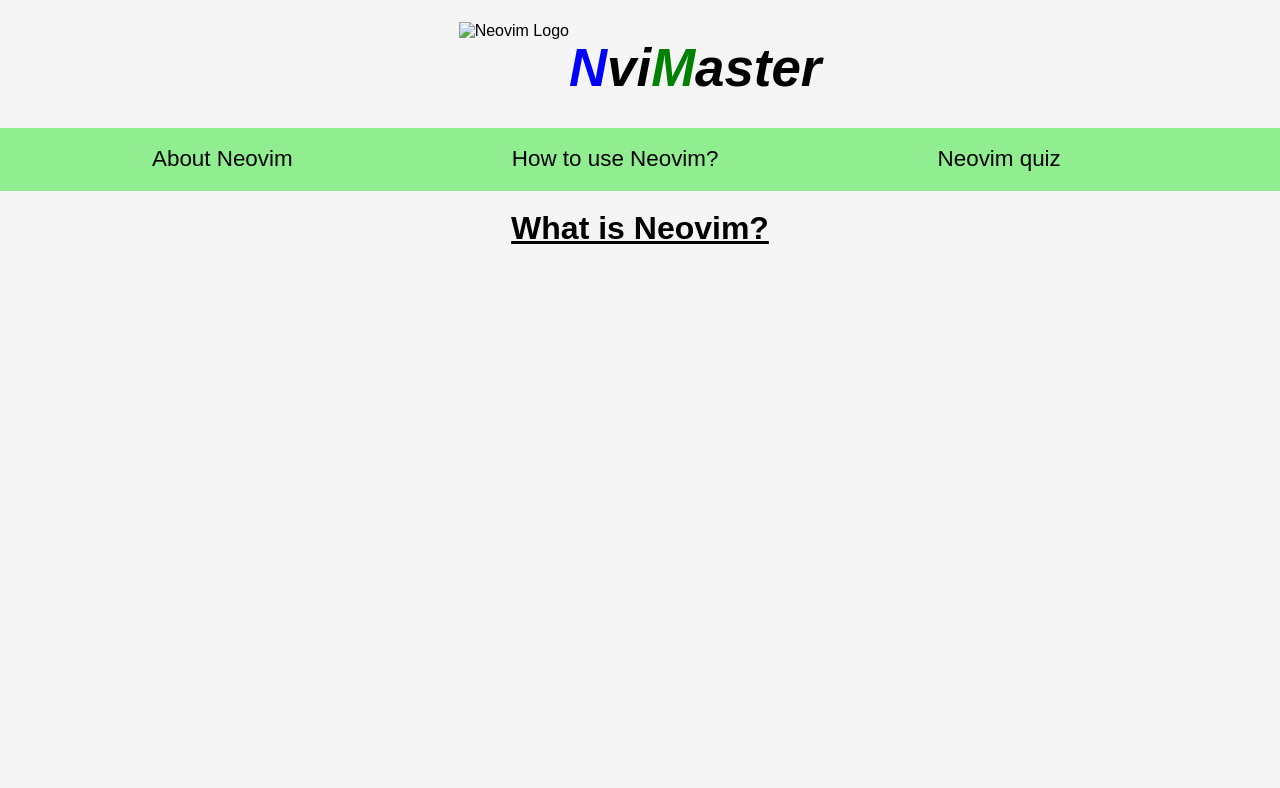
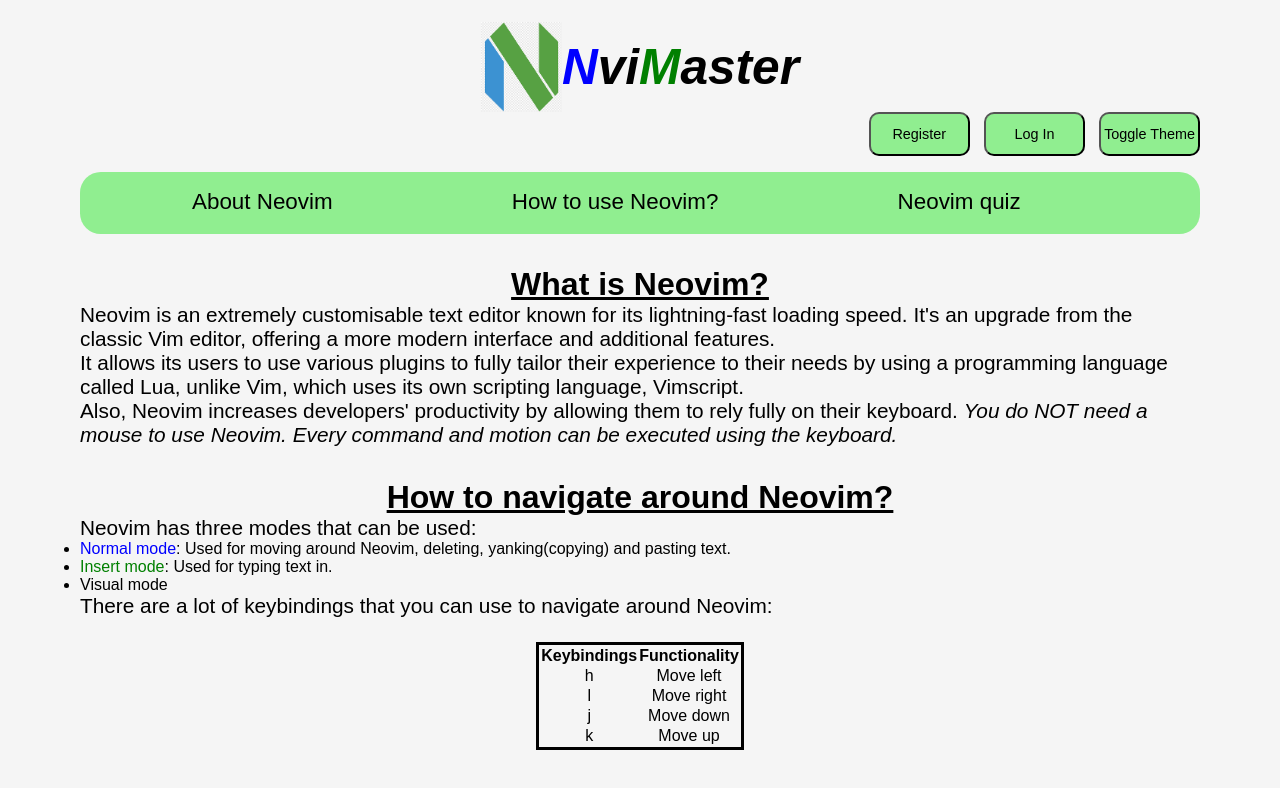
Before and after one commit to FatihThaDev/NviMaster, a plain HTML site: page index.html in a window 1280 px wide. Drawn offline with Linux system fonts and the light colour scheme; a web font is replaced by a local one.

Commit message:
Added login and register buttons and some paragraphs.

```diff
--- a/index.html
+++ b/index.html
@@ -18,22 +18,77 @@
 
 <body>
   <header>
-    <img src="./images/nvim-logo.png" alt="Neovim Logo" height="90">
-    <h1 id="title"><span style="color:blue">N</span>vi<span style="color:green">M</span>aster</h1>
+    <div style="display: flex; justify-content: center; align-items: center;">
+      <img src="./images/nvim-logo.png" alt="Neovim Logo" height="90" class="nvim-logo">
+      <h1 id="title"><span style="color:blue">N</span>vi<span style="color:green">M</span>aster</h1>
+    </div>
+    <div style="display: flex; align-items: center; justify-content: right;">
+      <button type="button" class="login-buttons">Register</button>
+      <button type="button" class="login-buttons">Log In</button>
+      <button type="button" id="theme-button">Toggle Theme</button>
+    </div>
   </header>
 
   <main>
     <nav>
       <ul>
-        <li><a href="#">About Neovim</a>
+        <li><a href="#about-nvim">About Neovim</a>
         </li>
-        <li>How to use Neovim?</li>
-        <li>Neovim quiz</li>
+        <li><a href="#">How to use Neovim?</a></li>
+        <li><a href="#">Neovim quiz</a></li>
       </ul>
     </nav>
 
     <div class="about">
-      <h1><u>What is Neovim?</u></h1>
+      <article>
+        <h1 class="titles" id="about-nvim"><u>What is Neovim?</u></h1>
+        <p class="content">Neovim is an extremely customisable text editor known for its lightning-fast loading speed.
+          It's an upgrade from the classic Vim editor, offering a more modern interface and additional features.
+        </p>
+        <p class="content">It allows its users to use various plugins to fully tailor their experience to their
+          needs by using a programming language called Lua, unlike Vim, which uses its own scripting language,
+          Vimscript.</p>
+        <p class="content">Also, Neovim increases developers' productivity by allowing them to rely fully on their
+          keyboard. <em>You do NOT need a mouse to use Neovim. Every command and motion can be executed using the
+            keyboard.</em></p>
+      </article>
+
+      <article>
+        <h1 class="titles"><u>How to navigate around Neovim?</u></h1>
+        <p class="content">Neovim has three modes that can be used:</p>
+        <ul>
+          <li><span style="color: blue;">Normal mode</span>: Used for moving around Neovim, deleting,
+            yanking(copying) and pasting text.</li>
+          <li><span style="color: green">Insert mode</span>: Used for typing text in.</li>
+          <li><span>Visual mode</span></li>
+        </ul>
+
+        <p class="content">There are a lot of keybindings that you can use to navigate around Neovim:</p>
+
+        <table>
+          <tr>
+            <th>Keybindings</th>
+            <th>Functionality</th>
+          </tr>
+          <tr>
+            <td>h</td>
+            <td>Move left</td>
+          </tr>
+          <tr>
+            <td>l</td>
+            <td>Move right</td>
+          </tr>
+          <tr>
+            <td>j</td>
+            <td>Move down</td>
+          </tr>
+          <tr>
+            <td>k</td>
+            <td>Move up</td>
+          </tr>
+        </table>
+
+      </article>
     </div>
   </main>
 </body>
--- a/styles.css
+++ b/styles.css
@@ -5,20 +5,26 @@
 
 body {
   margin-top: 1.4em;
+  margin-left: 5em;
+  margin-right: 5em;
   font-family: "Afacad Flux", sans-serif;
   background-color: whitesmoke;
 }
 
 header {
-  display: flex;
-  align-items: center;
-  justify-content: center;
+  display: grid;
+  grid-template-columns: 1fr;
 }
 
 #title {
   font-weight: bold;
   font-style: italic;
-  font-size: 3.3em;
+  font-size: 3.1em;
+}
+
+a {
+  text-decoration: none;
+  color: inherit;
 }
 
 nav>ul {
@@ -27,14 +33,10 @@
   align-items: center;
   text-align: center;
   width: 100%;
-  background-color: lightgreen;
   margin-top: 1em;
   padding: 1.1em 0 1.2em 0;
-}
-
-a {
-  text-decoration: none;
-  color: inherit;
+  background-color: lightgreen;
+  border-radius: 1.3em;
 }
 
 nav>ul>li {
@@ -50,10 +52,61 @@
 }
 
 .about {
-  display: flex;
-  align-items: center;
-  justify-content: center;
-  margin-top: 1.2em;
+  display: block;
+  margin-top: 2em;
+  margin-bottom: 1.3em;
 }
 
-main {}
+article {
+  display: block;
+  margin-bottom: 2em;
+  text-align: left;
+}
+
+.titles {
+  text-align: center;
+  font-size: 2em;
+}
+
+table {
+  text-align: center;
+  justify-self: center;
+  margin-top: 1.5em;
+  border: 3px solid black;
+}
+
+.content {
+  font-size: 1.3em;
+}
+
+.login-buttons {
+  background-color: lightgreen;
+  border-radius: 10px;
+  width: 7em;
+  height: 3em;
+  font-size: 0.9em;
+  margin-right: 1em;
+}
+
+.login-buttons:hover {
+  background-color: green;
+  color: white;
+  transition: 700ms;
+  cursor: pointer;
+}
+
+#theme-button {
+  background-color: lightgreen;
+  border-radius: 10px;
+  width: 7em;
+  height: 3em;
+  font-size: 0.9em;
+}
+
+
+#theme-button:hover {
+  background-color: green;
+  color: white;
+  transition: 700ms;
+  cursor: pointer;
+}
```
Also changed, not shown: images/nvim-logo.png (added), login.html (added), register.html (added).
